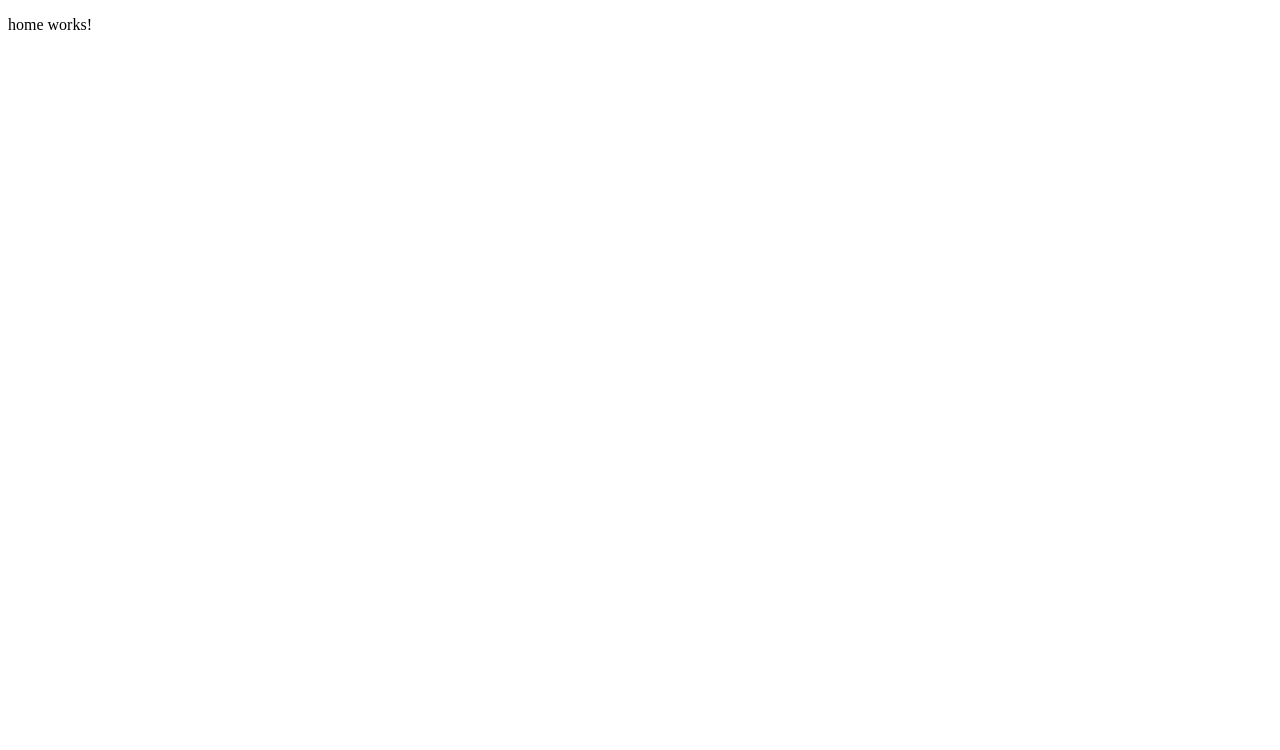
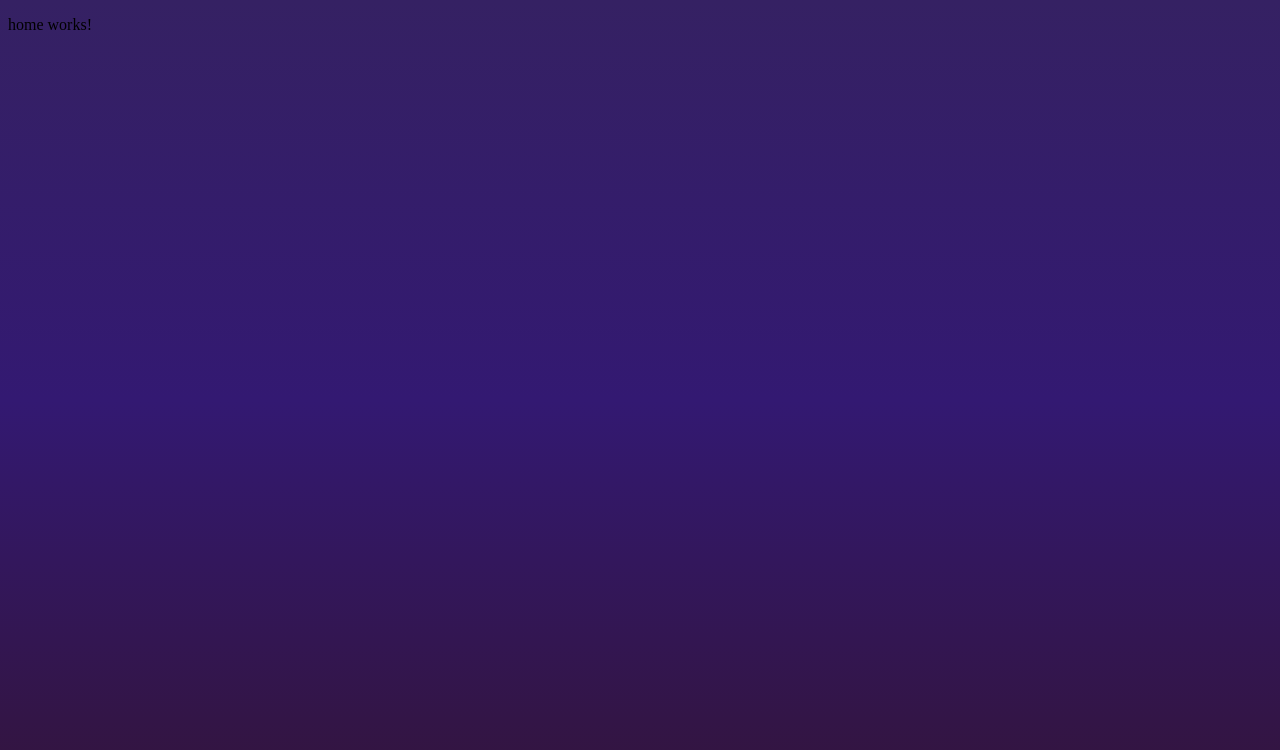
Before and after one commit to jovicarvalho/angular-WeatherAPP, an Angular app: page / in a window 1280 px wide. Shown: the top 750 px of the page. Built offline with nearby package versions, Linux system fonts and the light colour scheme.

Commit message:
💅🏽style: background color

```diff
--- a/src/styles.css
+++ b/src/styles.css
@@ -1 +1,4 @@
-/* You can add global styles to this file, and also import other style files */
+body{
+    background-image: linear-gradient(to bottom, #352163 ,#331972 ,#33143C) ;
+    background-attachment: fixed;
+}
```
